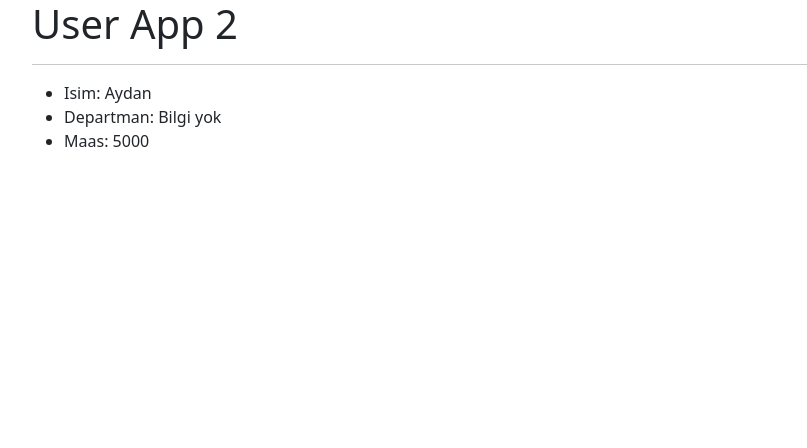
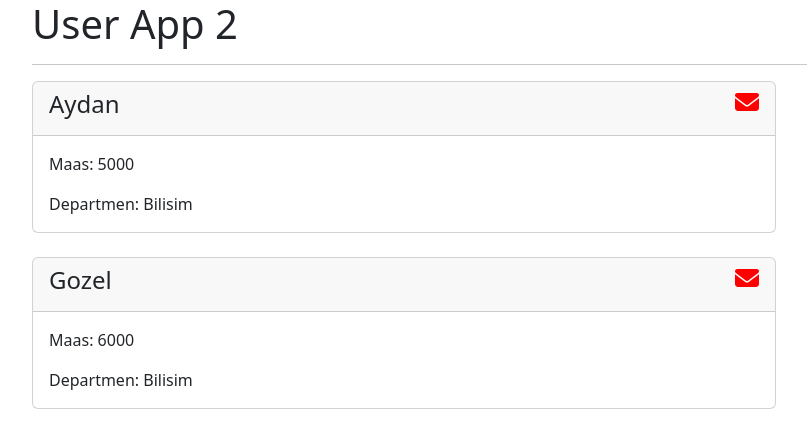
Before and after one commit to Aydan-Shah/reactTutorial, a React (Create React App) app: page / in a window 1280 px wide. Shown: the top 448 px of the page, without its empty margins (50-857 px from the left). Built offline with nearby package versions, Linux system fonts and the light colour scheme.

Commit message:
interface and fontawesome in react

```diff
--- a/package.json
+++ b/package.json
@@ -3,6 +3,8 @@
   "version": "0.1.0",
   "private": true,
   "dependencies": {
+    "@fortawesome/free-solid-svg-icons": "^6.4.2",
+    "@fortawesome/react-fontawesome": "^0.2.0",
     "@testing-library/jest-dom": "^5.17.0",
     "@testing-library/react": "^13.4.0",
     "@testing-library/user-event": "^13.5.0",
--- a/src/App.js
+++ b/src/App.js
@@ -35,9 +35,13 @@
        <User
        name = "Aydan"
        salary = "5000"
-      //  departmen = "Bilisim"
+       departmen = "Bilisim"
        />
-
+         <User
+       name = "Gozel"
+       salary = "6000"
+       departmen = "Bilisim"
+       />
       </div>
     )
   }
--- a/src/components/User.js
+++ b/src/components/User.js
@@ -1,5 +1,7 @@
 import React, { Component } from 'react'
 import PropTypes from 'prop-types'
+import { FontAwesomeIcon } from '@fortawesome/react-fontawesome';
+import { faEnvelope } from '@fortawesome/free-solid-svg-icons';
 
 class User extends Component {
     static defaultProps = {
@@ -17,13 +19,26 @@
             <input type='text' />
             <button>Gonder</button>
         </form> */}
-        <div>
+        {/* <div>
             <ul>
                 <li>Isim: {name}</li>
                 <li>Departman: {departmen}</li>
                 <li>Maas: {salary}</li>
             </ul>
+        </div> */}
+        <div className='col-md-8 mb-4'>
+            <div className="card">
+              <div className="card-header d-flex justify-content-between">
+                <h4 className='d-inline'>{name}</h4>
+                <FontAwesomeIcon icon={faEnvelope} style={{ fontSize: '24px', color: 'red', cursor:"pointer" }} />
+              </div>
+              <div className='card-body'>
+                    <p className='card-text'> Maas: {salary}</p>
+                    <p className='card-text'> Departmen: {departmen}</p>
+              </div>
+            </div>
         </div>
+
       </div>
     )
   }
```
Also changed, not shown: 1 other file (tests, documents, lock files or other folders).
